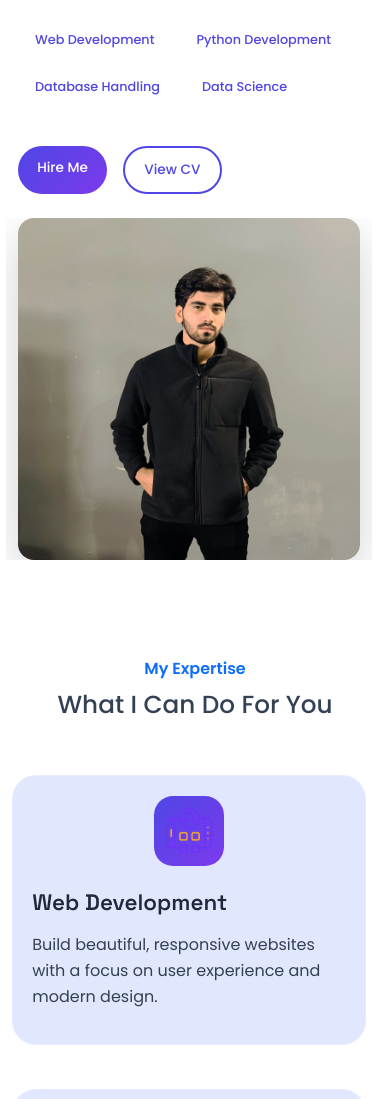
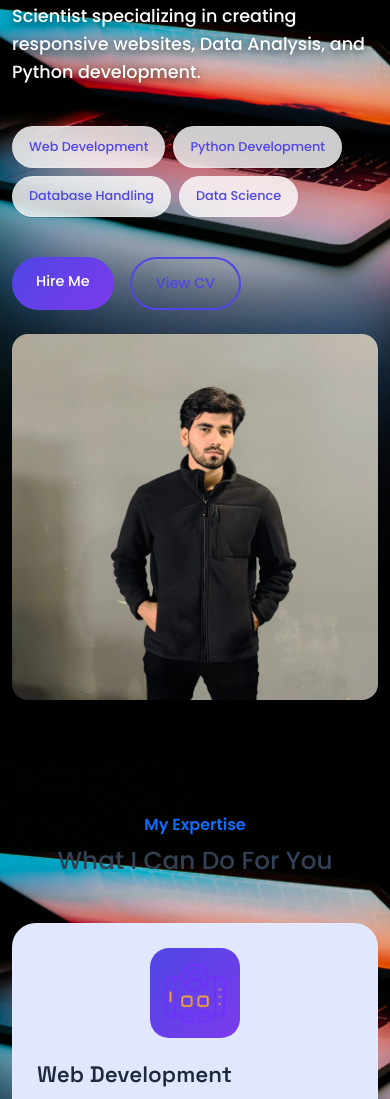
Before and after one commit to ABDULRAAFAAYY/My-Portfolio, a plain HTML site: page Portfolio-main/index.html in a window 390 px wide. Shown: the part 284-1383 px from the top of the page. Drawn offline with nearby package versions, Linux system fonts and the light colour scheme; animation ran at ten frames a second.

Commit message:
Update style.css

```diff
--- a/Portfolio-main/style/style.css
+++ b/Portfolio-main/style/style.css
@@ -17,19 +17,31 @@
 }
 
 /* Base Styles */
+html, body {
+  max-width: 100vw;
+  overflow-x: hidden;
+}
+
 body {
   font-family: 'Poppins', sans-serif;
   color: var(--text-primary);
-  /* background: url('/Portfolio-main/images/bg.jpg') no-repeat center center fixed; */
+  background: url('/images/bg.jpg') no-repeat center center fixed;
+  background-repeat: no-repeat;
   background-size: cover;
   line-height: 1.6;
   overflow-x: hidden;
 }
 
+@media (max-width: 300px) {
+  body {
+    background-attachment: scroll;
+  }
+}
+
 /* Navbar Styling */
 .navbar {
   backdrop-filter: blur(10px);
-  background: var(--dark) !important;
+  background: var(--glass-bg) !important;
   box-shadow: var(--glass-shadow);
   border-bottom: 1px solid var(--glass-border);
   padding: 1rem 0;
@@ -56,7 +68,7 @@ body {
 }
 
 .navbar-nav a {
-  color: var(--light);
+  color: var(--dark);
   font-weight: 500;
   position: relative;
   transition: color 0.3s ease;
@@ -156,7 +168,8 @@ body {
 
 .intro-text {
   font-size: 1.4rem;
-  color: var(--text-secondary);
+  color: #fff !important;
+  text-shadow: 0 2px 8px rgba(0,0,0,0.7);
   max-width: 600px;
   margin-bottom: 2.5rem;
   animation: fadeInUp 1s ease 0.2s backwards;
@@ -468,7 +481,9 @@ body {
   color: #6b7280;
   opacity: 1;
 }
-
+.contact-details {
+  color: #fff !important;
+}
 /* Footer */
 footer {
   background: var(--dark);
@@ -715,153 +730,3 @@ footer::before {
     height: 40px;
   }
 }
-/* Add this at the end of your existing CSS */
-
-@media (max-width: 477px) {
-  /* Base Reset */
-  html, body {
-    width: 100% !important;
-    overflow-x: hidden !important;
-  }
-
-  /* Layout Adjustments */
-  .container, .container-fluid {
-    padding-left: 12px !important;
-    padding-right: 12px !important;
-  }
-
-  .row {
-    margin-left: -6px !important;
-    margin-right: -6px !important;
-  }
-
-  /* Typography Scaling */
-  .home h2 {
-    font-size: 2rem !important;
-    line-height: 1.2;
-    margin-bottom: 1rem;
-  }
-
-  .intro-text {
-    font-size: 1rem !important;
-    margin-bottom: 1.5rem;
-  }
-
-  /* Navbar */
-  .navbar-brand {
-    font-size: 1.3rem !important;
-  }
-
-  .navbar-nav a {
-    padding: 0.4rem 0.8rem;
-  }
-
-  /* Home Section */
-  .home {
-    padding: 3rem 0 !important;
-  }
-
-  .home-img-wrapper {
-    width: 220px !important;
-    height: 220px !important;
-    margin: 1rem auto !important;
-  }
-
-  /* Skills */
-  .skill-tag {
-    padding: 0.5rem 1rem !important;
-    font-size: 0.8rem !important;
-  }
-
-  /* Cards */
-  .service-card,
-  .testimonial-card,
-  .progress-card {
-    padding: 1.2rem !important;
-    min-height: auto !important;
-    margin-bottom: 1.2rem !important;
-  }
-
-  .service-card .img {
-    width: 70px !important;
-    height: 70px !important;
-  }
-
-  .service-card .img img {
-    width: 45px !important;
-    height: 45px !important;
-  }
-
-  /* Portfolio */
-  .portfolio-item img {
-    height: 180px !important;
-  }
-
-  /* Buttons */
-  .c-btn {
-    padding: 0.7rem 1.2rem !important;
-    font-size: 0.85rem !important;
-  }
-
-  /* Footer */
-  footer {
-    padding: 3rem 0 1.5rem !important;
-  }
-
-  .social-links {
-    justify-content: center !important;
-  }
-
-  /* Circular Progress */
-  .circular-progress {
-    height: 100px !important;
-    width: 100px !important;
-  }
-
-  .circular-progress::before {
-    height: 80px !important;
-    width: 80px !important;
-  }
-
-  /* Contact Form */
-  .contact-form .form-control {
-    padding: 0.8rem 1rem !important;
-  }
-
-  /* Mobile Menu Fix */
-  .navbar-collapse {
-    padding: 0.8rem !important;
-  }
-
-  /* Force single column layout */
-  .row {
-    flex-direction: column;
-  }
-
-  .col {
-    width: 100% !important;
-    flex: 0 0 100% !important;
-    max-width: 100% !important;
-    padding-left: 6px !important;
-    padding-right: 6px !important;
-  }
-
-  /* Background Image Fix */
-  body {
-    background-attachment: scroll !important;
-    background-size: auto 100% !important;
-  }
-}
-
-/* Nuclear Option - Absolutely Prevent Horizontal Scroll */
-@media (max-width: 477px) {
-  * {
-    max-width: 100% !important;
-    overflow-x: hidden !important;
-  }
-
-  img, video, iframe {
-    max-width: 100% !important;
-    height: auto !important;
-  }
-}
```
